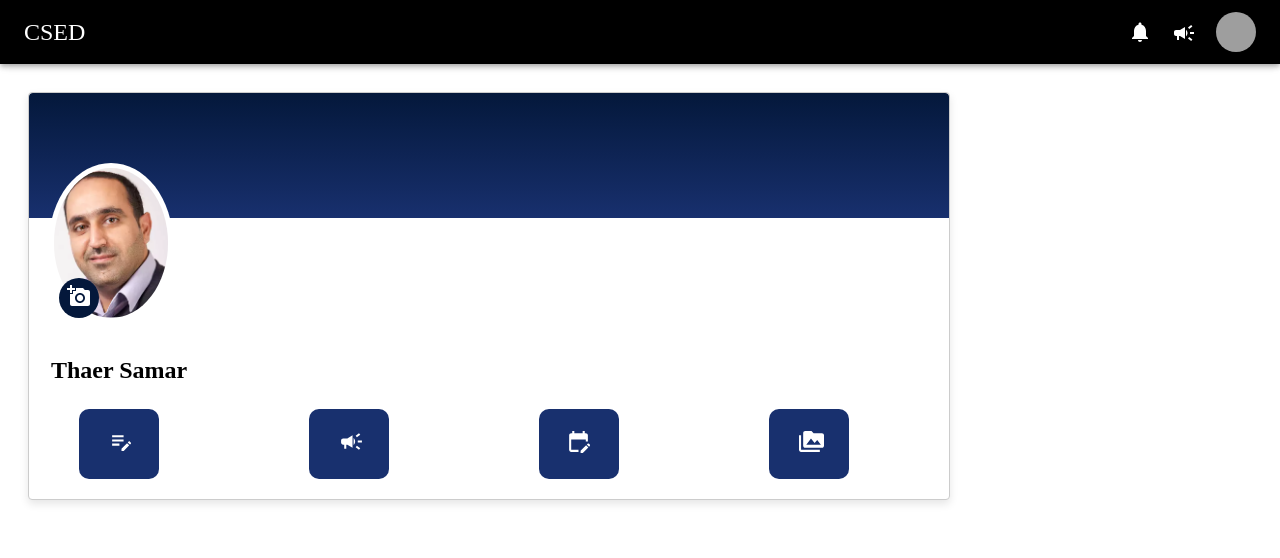
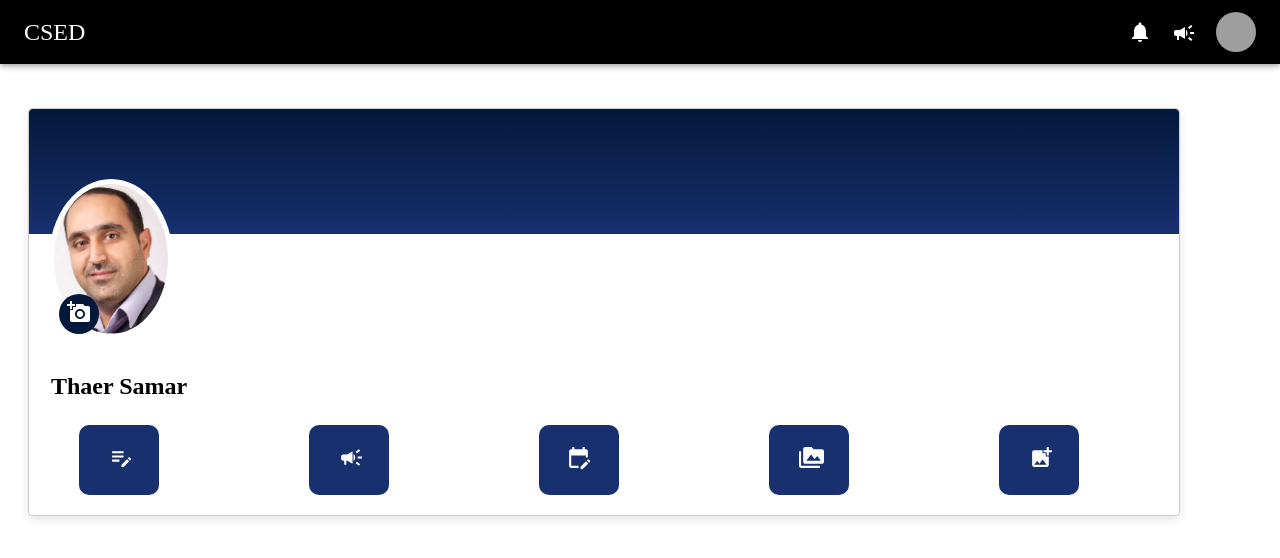
Before and after one commit to Maymoona12/CSED, a React (Vite) app in the folder Frontend/: page /me/LectureProfile in a window 1280 px wide. Shown: the top 558 px of the page. Built offline with nearby package versions, Linux system fonts and the light colour scheme; grey boxes are pictures that could not be loaded.

Commit message:
url + Ceate album button +edit links

```diff
--- a/Frontend/src/api/index.js
+++ b/Frontend/src/api/index.js
@@ -10,7 +10,7 @@ const defaultAxiosSettings = {
 };
 
 const axiosInstance = axios.create({
-  baseURL: "http://localhost:5173",
+  baseURL: "http://127.0.0.1:8000",
   ...defaultAxiosSettings,
 });
 
--- a/Frontend/src/components/AppLayout.jsx
+++ b/Frontend/src/components/AppLayout.jsx
@@ -7,7 +7,7 @@ const AppLayout = () => {
   return (
     <>
       <AppBarLayout />
-      <Grid container sx={{ marginTop: "64px" }}>
+      <Grid container sx={{ marginTop: "80px" }}>
         <Outlet />
       </Grid>
     </>
--- a/Frontend/src/pages/UsersPage/Lecturer-Page/LecturerProfile.jsx
+++ b/Frontend/src/pages/UsersPage/Lecturer-Page/LecturerProfile.jsx
@@ -6,6 +6,7 @@ import EditNoteIcon from "@mui/icons-material/EditNote";
 import CampaignIcon from "@mui/icons-material/Campaign";
 import EditCalendarIcon from "@mui/icons-material/EditCalendar";
 import PermMediaIcon from "@mui/icons-material/PermMedia";
+import AddPhotoAlternateIcon from '@mui/icons-material/AddPhotoAlternate';
 import { Button, Popover, Typography } from "@mui/material";
 import thaer from "../../../../ProfileImages/thaer.png";
 
@@ -16,6 +17,7 @@ const LectureProfile = () => {
   const [postAnnouncementPopover, setPostAnnouncementPopover] = useState(null);
   const [addAppointmentPopover, setAddAppointmentPopover] = useState(null);
   const [archivePagePopover, setArchivePagePopover] = useState(null);
+  const [AddPhotoPopover, setAddPhotoPopover] = useState(null);
   const [popoverOpen, setPopoverOpen] = useState(false);
 
   const handleImageChange = (event) => {
@@ -66,7 +68,7 @@ const LectureProfile = () => {
 
       <div className="profile-button">
         <div style={{ marginTop: "10px", marginRight: "100px" }}>
-          <Link to="/EditProfile" style={{ marginLeft: "50px" }}>
+          <Link to="/me/EditProfile" style={{ marginLeft: "50px" }}>
             <EditNoteIcon
               style={{ marginInline: "15px", marginTop: "10px", fontSize: 25 }}
             />
@@ -98,7 +100,7 @@ const LectureProfile = () => {
           </Popover>
         </div>
         <div style={{ marginTop: "10px", marginRight: "100px" }}>
-          <Link to="/PostAnnouncement" style={{ marginLeft: "50px" }}>
+          <Link to="/me/PostAnnouncement" style={{ marginLeft: "50px" }}>
             <CampaignIcon
               style={{ marginInline: "15px", marginTop: "10px", fontSize: 25 }}
             />
@@ -130,7 +132,7 @@ const LectureProfile = () => {
           </Popover>
         </div>
         <div style={{ marginTop: "10px", marginRight: "100px" }}>
-          <Link to="/AddAppointment" style={{ marginLeft: "50px" }}>
+          <Link to="/me/AddAppointment" style={{ marginLeft: "50px" }}>
             <EditCalendarIcon
               style={{ marginInline: "12px", marginTop: "10px", fontSize: 25 }}
             />
@@ -162,7 +164,7 @@ const LectureProfile = () => {
           </Popover>
         </div>
         <div style={{ marginTop: "10px", marginRight: "100px" }}>
-          <Link to="/ArchivePage" style={{ marginLeft: "50px" }}>
+          <Link to="/-me/ArchivePage" style={{ marginLeft: "50px" }}>
             <PermMediaIcon
               style={{ marginInline: "15px", marginTop: "10px", fontSize: 25 }}
             />
@@ -193,6 +195,38 @@ const LectureProfile = () => {
             </Typography>
           </Popover>
         </div>
+        <div style={{ marginTop: "10px", marginRight: "100px" }}>
+          <Link to="/me/AddPhoto" style={{ marginLeft: "50px" }}>
+            <AddPhotoAlternateIcon
+              style={{ marginInline: "15px", marginTop: "10px", fontSize: 25 }}
+            />
+            <Button
+              onMouseEnter={(event) =>
+                handleButtonHover(event, setAddPhotoPopover)
+              }
+              onMouseLeave={() => handleButtonLeave(setAddPhotoPopover)}
+            ></Button>
+          </Link>
+          <Popover
+            open={Boolean(AddPhotoPopover)}
+            anchorEl={AddPhotoPopover}
+            onClose={() => handleButtonLeave(setAddPhotoPopover)}
+            anchorOrigin={{ vertical: "bottom", horizontal: "center" }}
+            transformOrigin={{ vertical: "top", horizontal: "center" }}
+            PaperProps={{
+              style: {
+                background: "rgba(10, 10, 10, 0.8)",
+                color: "white",
+                padding: "10px",
+                fontFamily: "Garamond",
+              },
+            }}
+          >
+            <Typography style={{ padding: "10px", fontFamily: "Garamond" }}>
+             Create Album
+            </Typography>
+          </Popover>
+        </div>
       </div>
     </div>
   );
```
